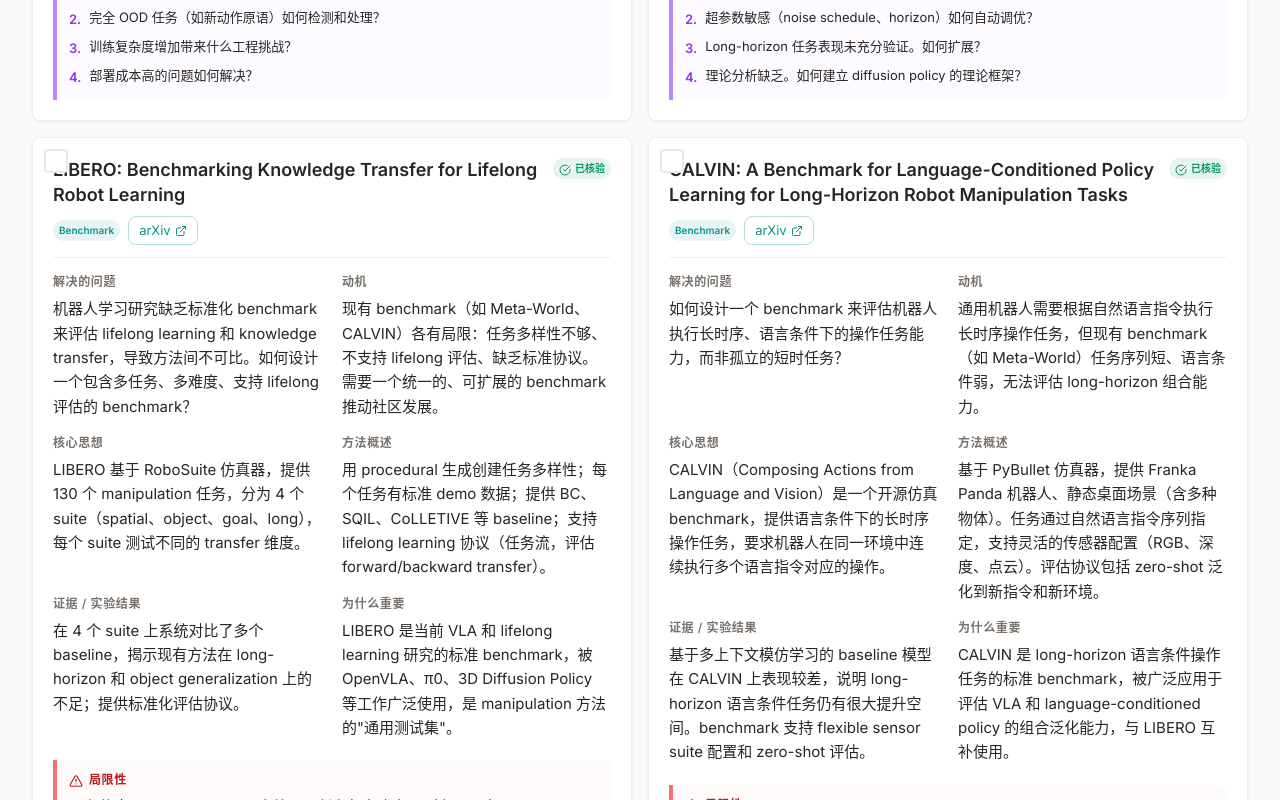
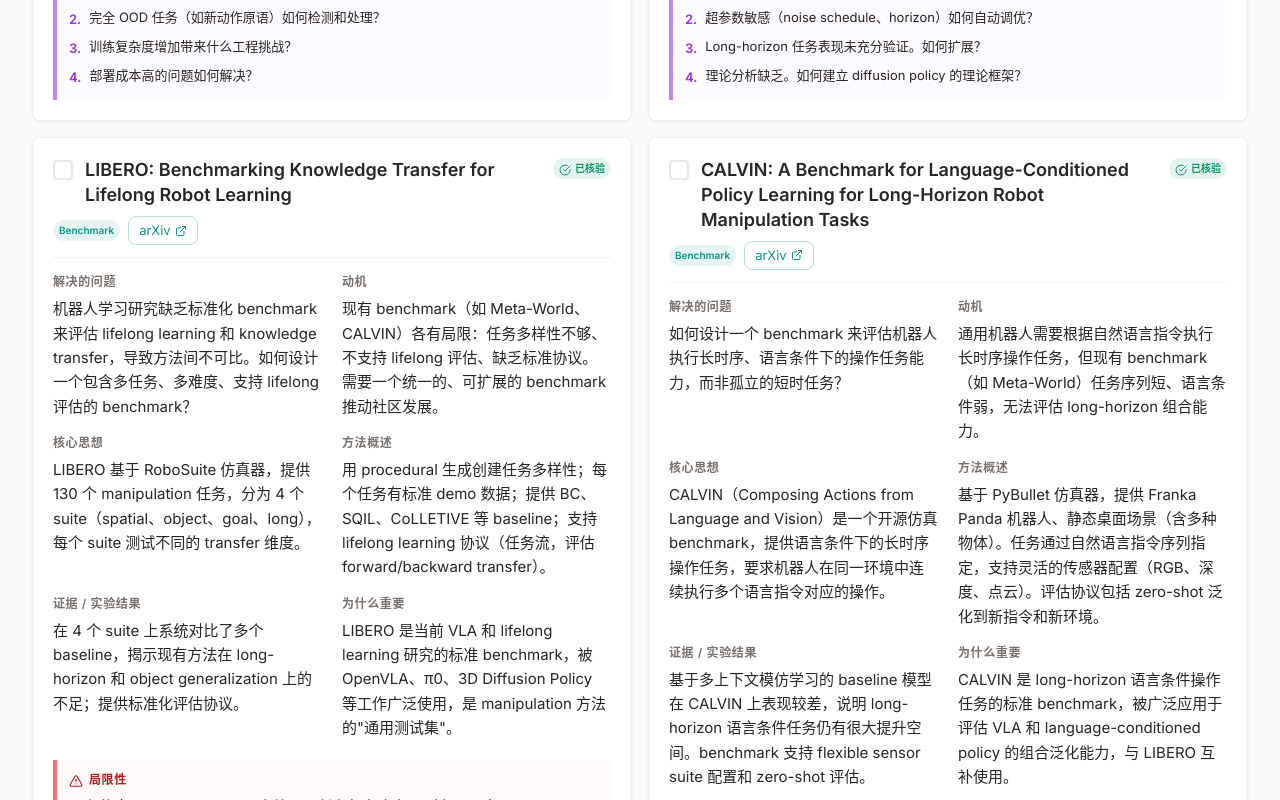
Before and after one commit to asandstar/Research-Compass-for-Robotics, a Next.js app: page /Research-Compass-for-Robotics/papers/intelligence in a window 1280 px wide. Shown: the part 4820-5620 px from the top of the page. Built offline with nearby package versions, Linux system fonts and the light colour scheme.

Commit message:
fix: Paper Intelligence card checkbox overlap - moved checkbox inside card

```diff
--- a/app/papers/intelligence/page.tsx
+++ b/app/papers/intelligence/page.tsx
@@ -154,22 +154,12 @@
       {/* Paper Cards */}
       <div className="grid grid-cols-1 lg:grid-cols-2 gap-4">
         {paperIntelligenceList.map((p) => (
-          <div key={p.id} className="relative">
-            {/* Selection Checkbox */}
-            <button
-              onClick={() => toggleSelect(p.id)}
-              className={`absolute top-3 left-3 z-10 w-6 h-6 rounded border-2 flex items-center justify-center transition-fast ${
-                isSelected(p.id)
-                  ? 'bg-accent border-accent'
-                  : 'bg-surface border-border-default hover:border-accent/50'
-              }`}
-            >
-              {isSelected(p.id) && (
-                <CheckCircle className="w-4 h-4 text-white" />
-              )}
-            </button>
-            <PaperIntelligenceCard paper={p} />
-          </div>
+          <PaperIntelligenceCard
+            key={p.id}
+            paper={p}
+            onSelect={() => toggleSelect(p.id)}
+            isSelected={isSelected(p.id)}
+          />
         ))}
       </div>
 
--- a/components/intelligence/PaperIntelligenceCard.tsx
+++ b/components/intelligence/PaperIntelligenceCard.tsx
@@ -7,6 +7,8 @@
 
 interface PaperIntelligenceCardProps {
   paper: PaperIntelligence;
+  onSelect?: () => void;
+  isSelected?: boolean;
 }
 
 interface FieldDef {
@@ -14,7 +16,7 @@
   value: string;
 }
 
-export default function PaperIntelligenceCard({ paper }: PaperIntelligenceCardProps) {
+export default function PaperIntelligenceCard({ paper, onSelect, isSelected }: PaperIntelligenceCardProps) {
   // Main fields: 2-column grid
   const mainFields: FieldDef[] = [
     { label: '解决的问题', value: paper.problem },
@@ -30,7 +32,26 @@
       {/* Header */}
       <div className="mb-4 pb-3 border-b border-border-subtle">
         <div className="flex items-start justify-between gap-2 flex-wrap">
-          <h3 className="text-h2 font-semibold text-ink leading-snug flex-1 min-w-0">{paper.title}</h3>
+          <div className="flex items-start gap-3 flex-1 min-w-0">
+            {onSelect && (
+              <button
+                onClick={(e) => {
+                  e.stopPropagation();
+                  onSelect();
+                }}
+                className={`flex-shrink-0 mt-0.5 w-5 h-5 rounded border-2 flex items-center justify-center transition-fast ${
+                  isSelected
+                    ? 'bg-accent border-accent'
+                    : 'bg-surface border-border-default hover:border-accent/50'
+                }`}
+              >
+                {isSelected && (
+                  <CheckCircle className="w-3.5 h-3.5 text-white" />
+                )}
+              </button>
+            )}
+            <h3 className="text-h2 font-semibold text-ink leading-snug flex-1 min-w-0">{paper.title}</h3>
+          </div>
           {paper.verified ? (
             <Tag variant="soft" size="sm" color="#059669">
               <CheckCircle className="w-3 h-3 inline mr-1" />
```
Also changed, not shown: .trae/documents/fix-overlap-plan.md (added).
